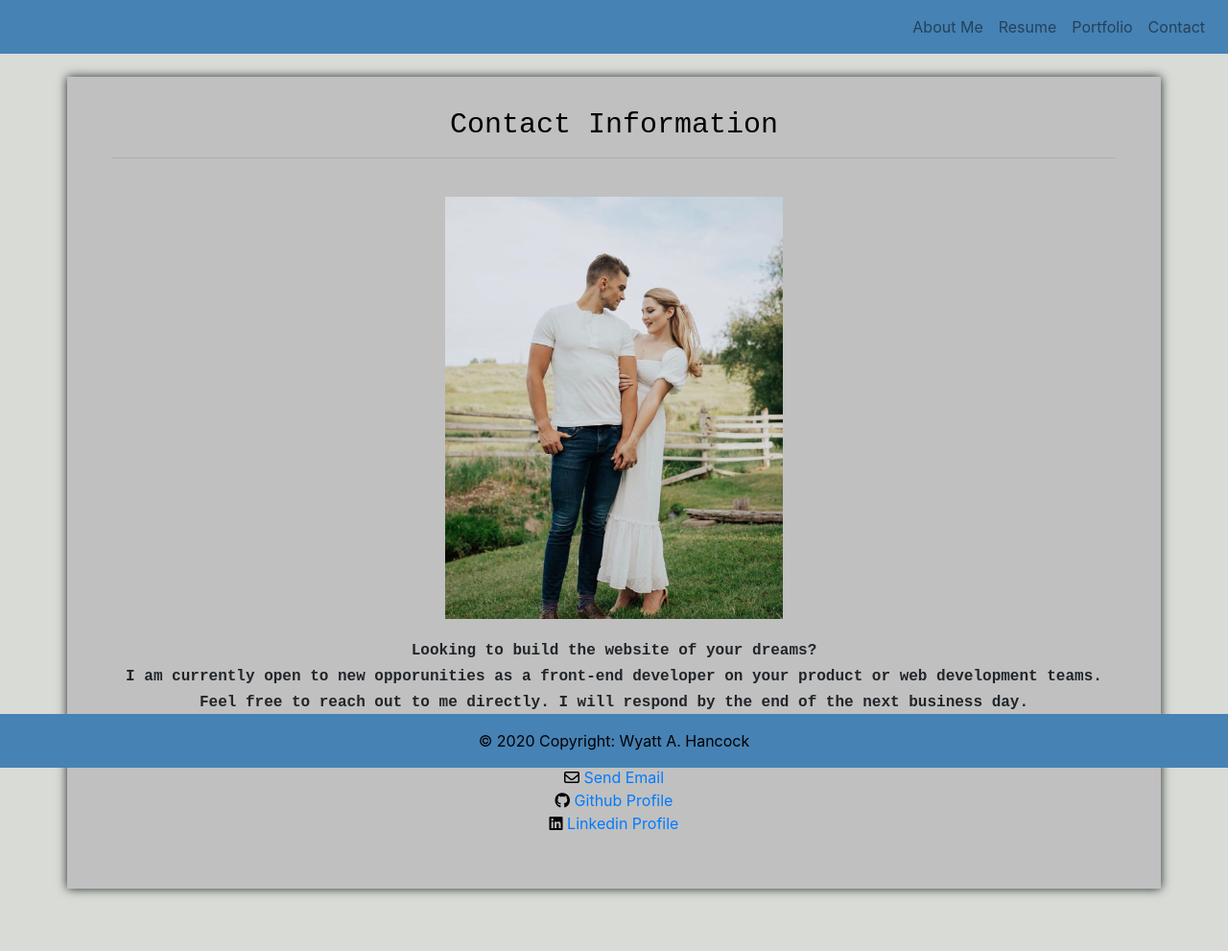
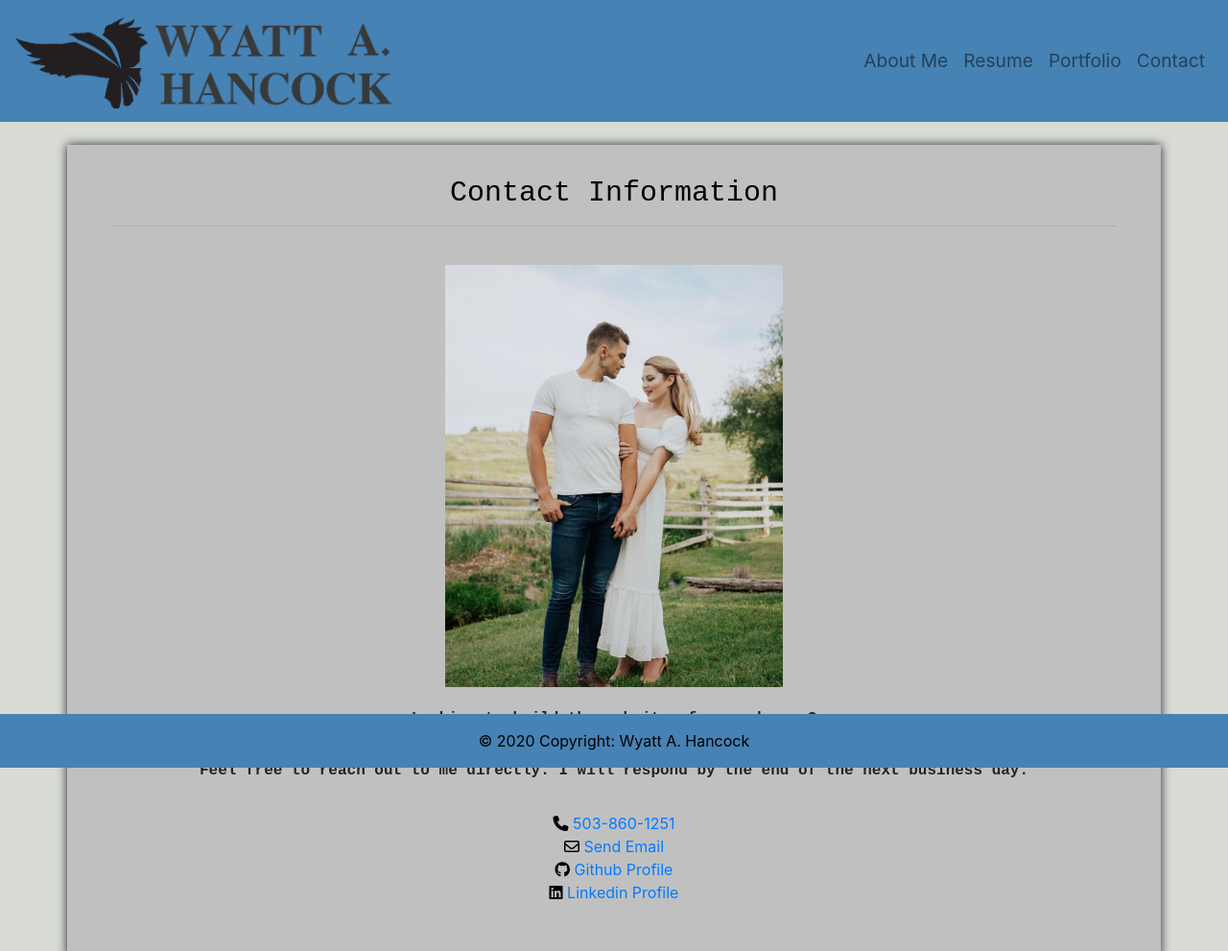
Before and after one commit to corvus-cyber/Refined_porfolio, a plain HTML site: page contact.html in a window 1280 px wide. Shown: the top 991 px of the page at 96% size. Drawn offline with nearby package versions, Linux system fonts and the light colour scheme.

Commit message:
added logo, made logo fit the navbar

```diff
--- a/assets/css/style.css
+++ b/assets/css/style.css
@@ -7,14 +7,16 @@ body {
     background-color: steelblue;
 }
 
-.navbar-brand{
+.img-fluid{
+        max-width: 50%;
+}
 
-        display: block;
-        position: relative;
-        max-width: 20%;
-}
 .navbar-toggler-icon {
     color: black;
+}
+
+.navbar-light .navbar-nav .nav-link {
+    font-size: larger;
 }
 
 /* Formatting for all of the pages */
@@ -146,7 +148,8 @@ h6{
         width: 640px;
         position: absolute;
     }
- .container {
+    .container {
          width: 100%;
-     }
+    }
+
 }
--- a/contact.html
+++ b/contact.html
@@ -14,7 +14,7 @@
 <body>
   <!--Navigation Bar and Header-->
       <nav class="navbar navbar-expand-lg navbar-light sticky-top">
-        <a href="#" class="navbar-brand"><img src=""></a>
+        <a href="index.html" class="navbar-brand"><img class="img-fluid" src="assets/logo/Wyattlogo.png"></a>
         <button class="navbar-toggler" type="button" data-toggle="collapse" data-target="#navbarMenu">
           <span class="navbar-toggler-icon"></span>
         </button>
```
Also changed, not shown: index.html (+1 -1 lines), portfolio.html (+1 -1 lines).
